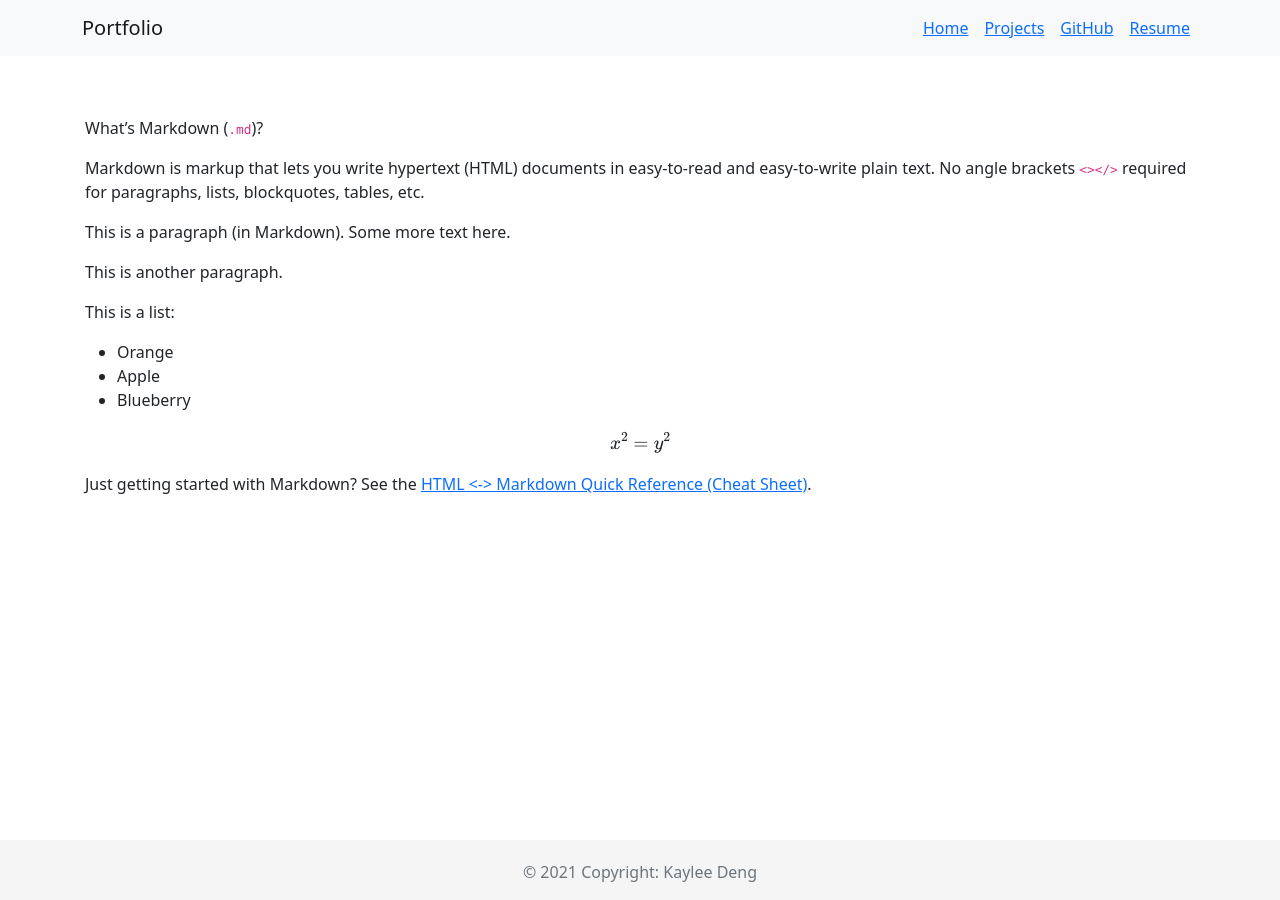
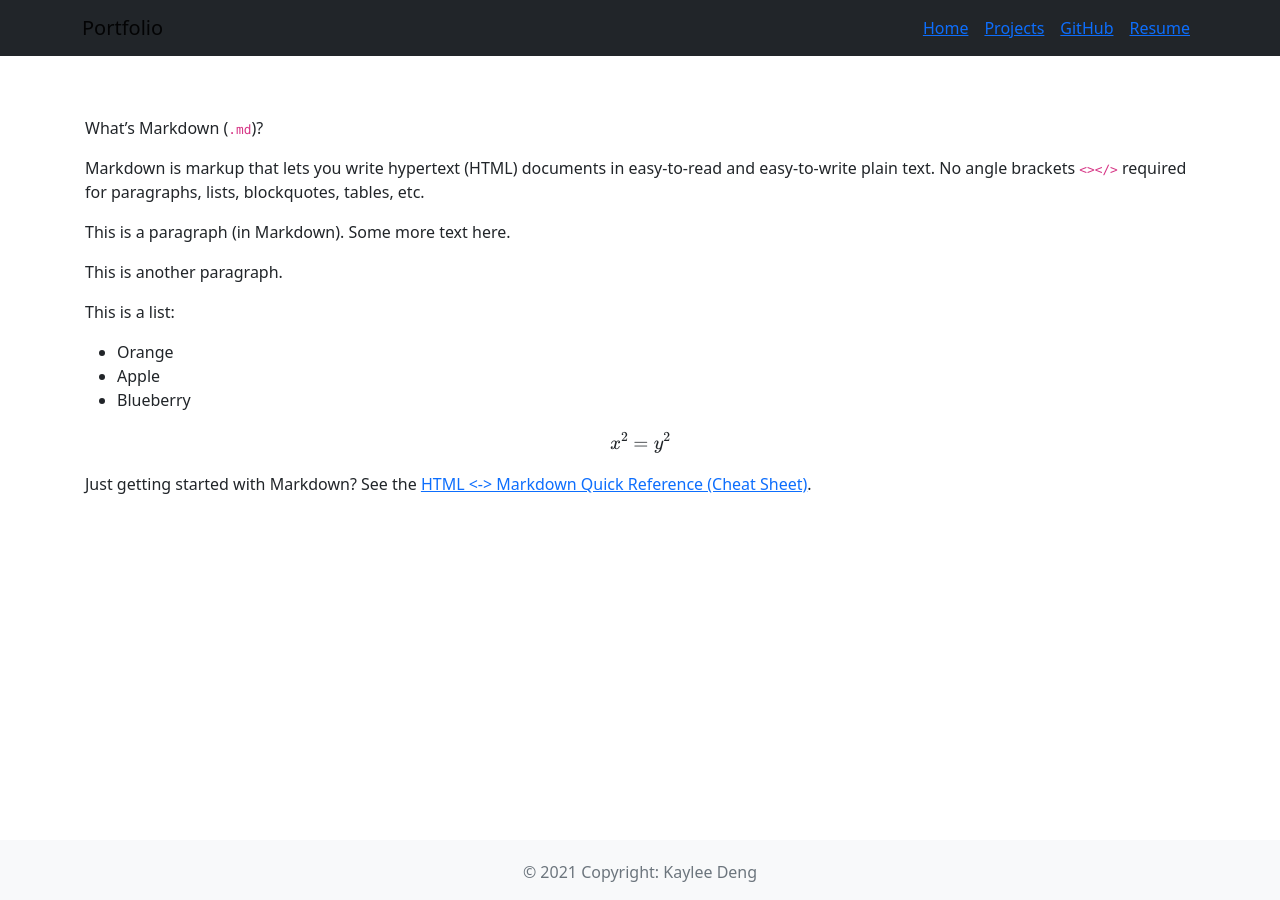
Before and after one commit to bikaylee/Portfolio, a Jekyll site: the page built from index.md, in a window 1280 px wide. Built offline with Jekyll 4.4.1, drawn with Linux system fonts in a browser that asks for light colours; formulas are drawn with MathJax 3.

Commit message:
reformat

```diff
--- a/_layouts/default.html
+++ b/_layouts/default.html
@@ -42,14 +42,14 @@
     <script src="https://cdn.jsdelivr.net/npm/bootstrap@5.0.1/dist/js/bootstrap.bundle.min.js" integrity="sha384-gtEjrD/SeCtmISkJkNUaaKMoLD0//ElJ19smozuHV6z3Iehds+3Ulb9Bn9Plx0x4" crossorigin="anonymous"></script>
 
 
-    <nav class="navbar navbar-expand-lg navbar-light bg-light">
+    <nav class="navbar navbar-expand-lg navbar-light bg-dark">
       <div class="container">
         <a class="navbar-brand" href="#">Portfolio</a>
         <button class="navbar-toggler" type="button" data-bs-toggle="collapse" data-bs-target="#navbarSupportedContent" aria-controls="navbarSupportedContent" aria-expanded="false" aria-label="Toggle navigation">
           <span class="navbar-toggler-icon"></span>
         </button>
-        <div id="navbarSupportedContent" class="collapse navbar-collapse justify-content-end">
-          <ul class="nav navbar-nav">
+        <div id="navbarNav" class="collapse navbar-collapse justify-content-end">
+          <ul class="navbar-nav">
             <li class="nav-link {% if current[1] == 'index.html' or current[1] == %} active {% endif %}"><a href="index.html">Home</a></li>
             <li class="nav-link {{ projectClass }}{% if current[1] == 'project.html' %} active {% endif %}"><a href="project.html">Projects</a></li>
             <li class="nav-link {{ githubClass }}{% if current[1] == 'github.html' %} active {% endif %}"><a href="github.html">GitHub</a></li>
@@ -73,7 +73,7 @@
 
     </div><!-- /.container -->
 
-    <footer class="footer">
+    <footer class="footer bg-light">
       <div class="container text-center">
         <p class="text-muted">© 2021 Copyright: Kaylee Deng</p>
       </div>
```
